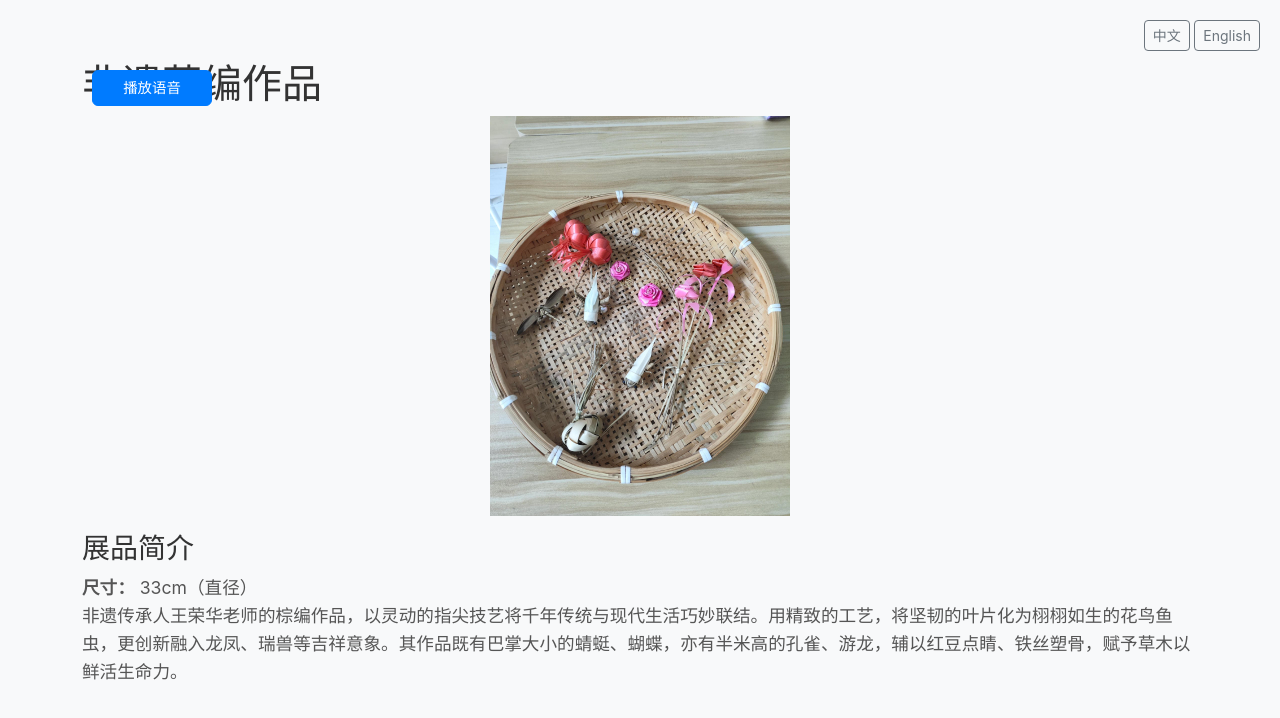
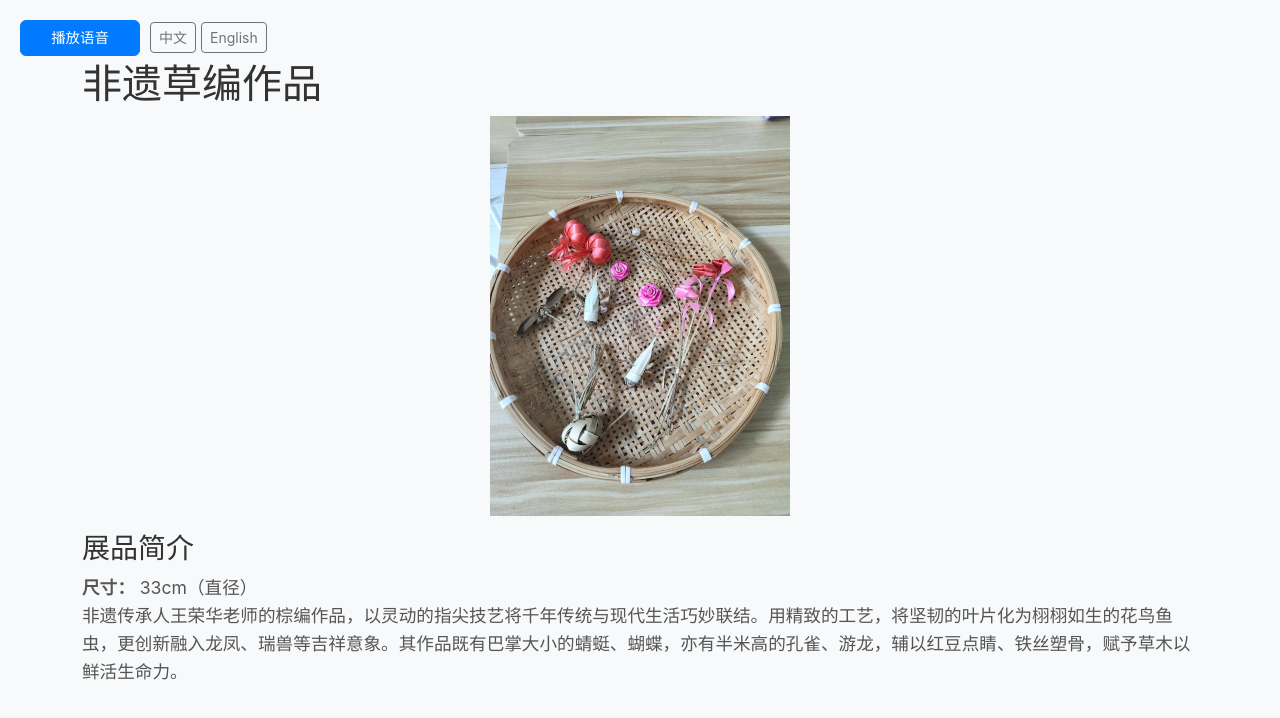
Before and after one commit to JiaxiangYuan/memory-co-space, a plain HTML site: page items/item7.html in a window 1280 px wide. Drawn offline with nearby package versions, Linux system fonts and the light colour scheme.

Commit message:
Update item7.html

```diff
--- a/items/item7.html
+++ b/items/item7.html
@@ -7,24 +7,28 @@
     <link href="https://cdn.jsdelivr.net/npm/bootstrap@5.3.0/dist/css/bootstrap.min.css" rel="stylesheet">
     <link rel="stylesheet" href="../css/styles.css">
     <style>
-        .lang-toggle {
+        .header-controls {
             position: absolute;
             top: 20px;
-            right: 20px;
+            left: 20px;
+            display: flex;
+            align-items: center;
+            gap: 10px; /* 按钮间距 */
+        }
+        .play-audio-btn {
+            width: 120px;
+            font-size: 0.9em;
+        }
+        .lang-toggle {
+            display: flex;
+            gap: 5px;
         }
         .lang-content {
             display: none;
-            position: relative; /* 为按钮定位提供相对容器 */
+            margin-top: 60px; /* 为头部控件和空行留空间 */
         }
         .lang-content.active {
             display: block;
-        }
-        .play-audio-btn {
-            position: absolute;
-            top: 10px;
-            left: 10px;
-            width: 120px; /* 调整按钮宽度 */
-            font-size: 0.9em; /* 稍微缩小字体 */
         }
         .error-message {
             color: red;
@@ -32,24 +36,21 @@
             margin-top: 10px;
             display: none;
         }
-        /* 确保内容区域不会被按钮覆盖 */
-        .content-area {
-            margin-top: 60px; /* 为按钮留出空间 */
-        }
     </style>
 </head>
 <body>
     <div class="container my-5">
-        <!-- 语言切换按钮 -->
+        <!-- 头部控件 -->
+        <div class="header-controls">
+            <button id="play-audio-btn" class="btn btn-primary play-audio-btn" onclick="toggleAudio(currentLang)">播放语音</button>
             <div class="lang-toggle">
                 <button class="btn btn-outline-secondary btn-sm" onclick="toggleLanguage('zh')">中文</button>
                 <button class="btn btn-outline-secondary btn-sm" onclick="toggleLanguage('en')">English</button>
             </div>
+        </div>
 
         <!-- 中文内容 -->
         <div id="zh" class="lang-content active">
-            <button class="btn btn-primary play-audio-btn" onclick="toggleAudio('zh')">播放语音</button>
-            <div class="content-area">
             <h1>非遗草编作品</h1>
             <img src="../images/item7.jpg" class="img-fluid mb-3" alt="非遗草编作品">
             <h3>展品简介</h3>
@@ -58,14 +59,11 @@
                 非遗传承人王荣华老师的棕编作品，以灵动的指尖技艺将千年传统与现代生活巧妙联结。用精致的工艺，将坚韧的叶片化为栩栩如生的花鸟鱼虫，更创新融入龙凤、瑞兽等吉祥意象。其作品既有巴掌大小的蜻蜓、蝴蝶，亦有半米高的孔雀、游龙，辅以红豆点睛、铁丝塑骨，赋予草木以鲜活生命力。
             </p>
             <p class="error-message" id="zh-error"></p>
-            </div>
             <audio id="zh-audio" src="../audios/item7-ch.mp3"></audio>
         </div>
 
         <!-- 英文内容 -->
         <div id="en" class="lang-content">
-            <button class="btn btn-primary play-audio-btn" onclick="toggleAudio('en')">Play Audio</button>
-            <div class="content-area">
             <h1>Intangible Cultural Heritage Straw Weaving Art</h1>
             <img src="../images/item7.jpg" class="img-fluid mb-3" alt="Intangible Cultural Heritage Straw Weaving Art">
             <h3>Exhibit Overview</h3>
@@ -74,7 +72,6 @@
                 The straw weaving artworks by intangible cultural heritage inheritor Teacher Wang Ronghua skillfully blend millennia-old traditions with modern life through dexterous craftsmanship. With exquisite techniques, tough leaves are transformed into lifelike flowers, birds, fish, and insects, while innovative designs incorporate auspicious symbols like dragons, phoenixes, and mythical beasts. The works range from palm-sized dragonflies and butterflies to half-meter-tall peacocks and roaming dragons, adorned with red beans for eyes and wire for structure, breathing vibrant life into plant materials.
             </p>
             <p class="error-message" id="en-error"></p>
-            </div>
             <audio id="en-audio" src="../audios/item7-en.mp3"></audio>
         </div>
     </div>
@@ -82,19 +79,24 @@
     <script src="https://cdn.jsdelivr.net/npm/bootstrap@5.3.0/dist/js/bootstrap.bundle.min.js"></script>
     <script>
         let currentAudio = null;
+        let currentLang = 'zh'; // 默认语言为中文
 
         function toggleLanguage(lang) {
             // 停止当前播放的音频
             if (currentAudio) {
                 currentAudio.pause();
                 currentAudio.currentTime = 0;
-                updateButtonText(currentAudio.id.replace('-audio', ''), false);
+                updateButtonText(lang, false);
             }
             // 切换语言内容
             document.querySelectorAll('.lang-content').forEach(el => {
                 el.classList.remove('active');
             });
             document.getElementById(lang).classList.add('active');
+            // 更新当前语言
+            currentLang = lang;
+            // 更新播放按钮文本
+            updateButtonText(lang, false);
             // 清除错误提示
             document.querySelectorAll('.error-message').forEach(el => {
                 el.style.display = 'none';
@@ -102,7 +104,7 @@
         }
 
         function updateButtonText(lang, playing) {
-            const btn = document.querySelector(`#${lang} .play-audio-btn`);
+            const btn = document.getElementById('play-audio-btn');
             if (lang === 'zh') {
                 btn.textContent = playing ? '暂停语音' : '播放语音';
             } else {
@@ -130,7 +132,7 @@
             if (currentAudio && currentAudio !== audio) {
                 currentAudio.pause();
                 currentAudio.currentTime = 0;
-                updateButtonText(currentAudio.id.replace('-audio', ''), false);
+                updateButtonText(currentLang, false);
             }
 
             // 切换播放/暂停
```
Lines whose indentation alone changed are shown as unchanged.
